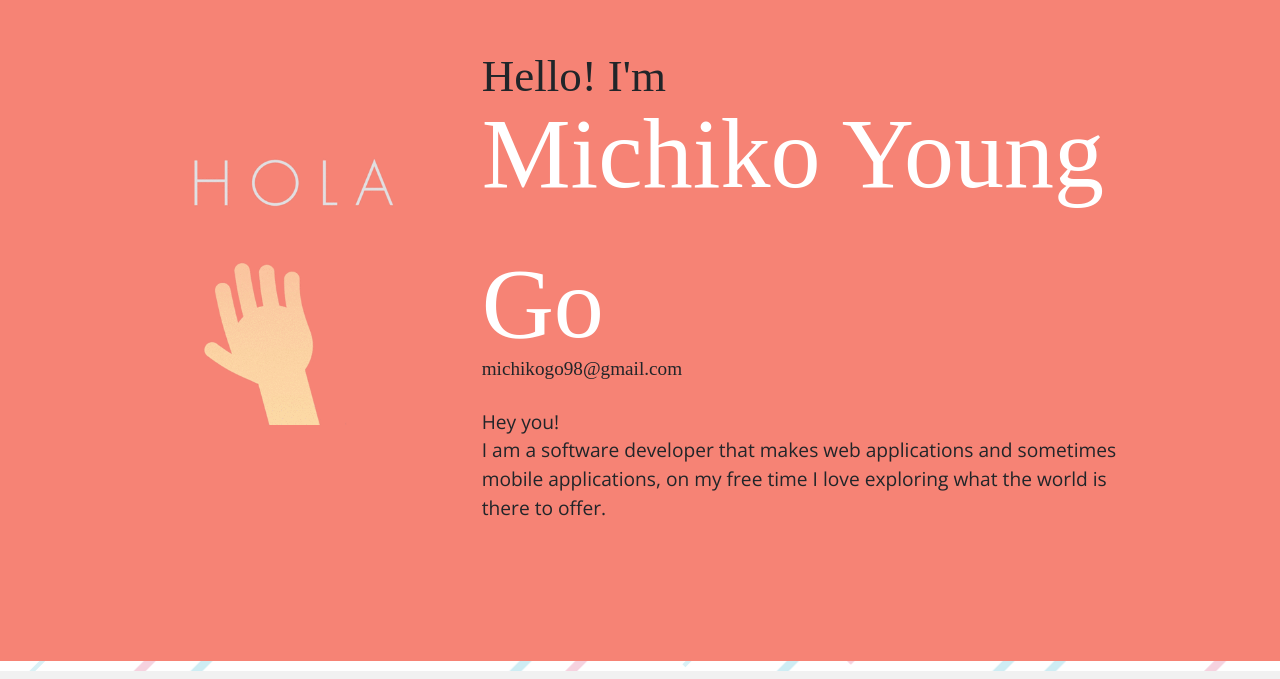
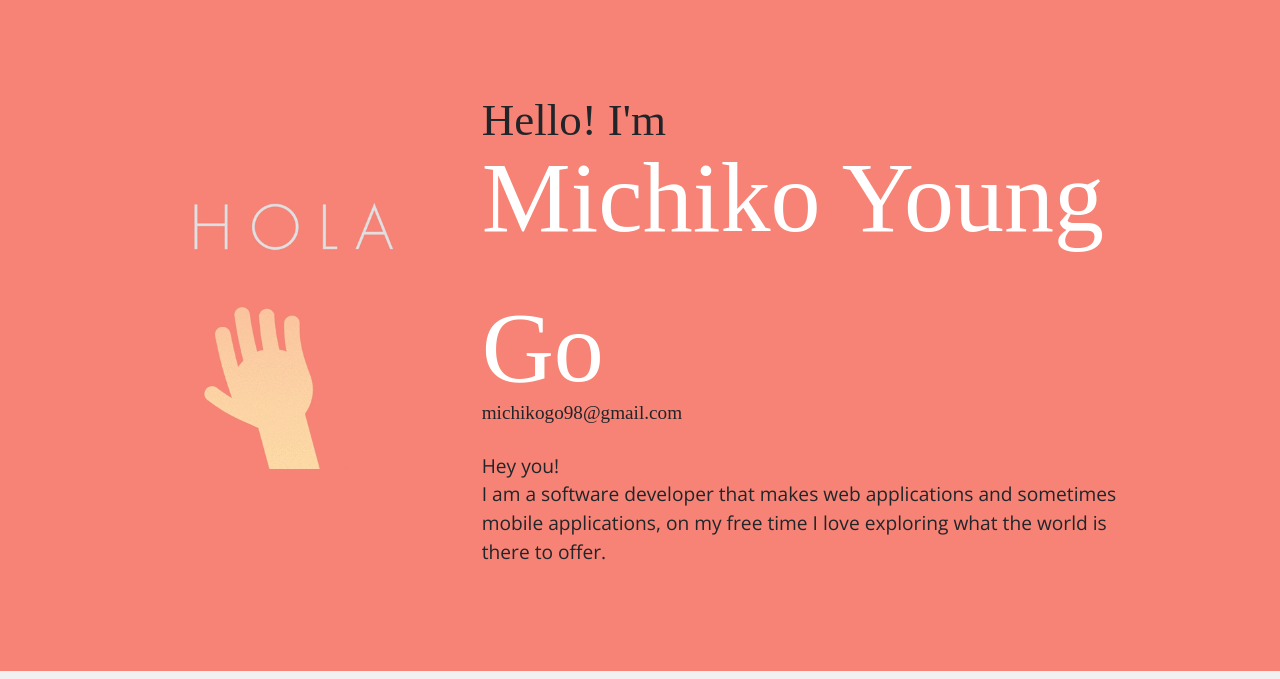
Before and after one commit to michikogo/online-resume, a React (Create React App) app: page / in a window 1280 px wide. Shown: the part 121-800 px from the top of the page. Built offline with nearby package versions, Linux system fonts and the light colour scheme; a web font is replaced by a local one.

Commit message:
fixed min height

```diff
--- a/src/Components/Welcome/index.css
+++ b/src/Components/Welcome/index.css
@@ -2,13 +2,13 @@
 
 .welcome-background {
   background-color: #f68375;
-  min-height: 97.7vh;
+  min-height: 100vh;
   text-align: center;
   padding: 15vh 0vh;
 }
 .welcome-row {
   padding: 0vh 15vh;
-  min-height: 67vh;
+  min-height: 78vh;
   align-items: center;
 }
 .welcome-image-col {
```
